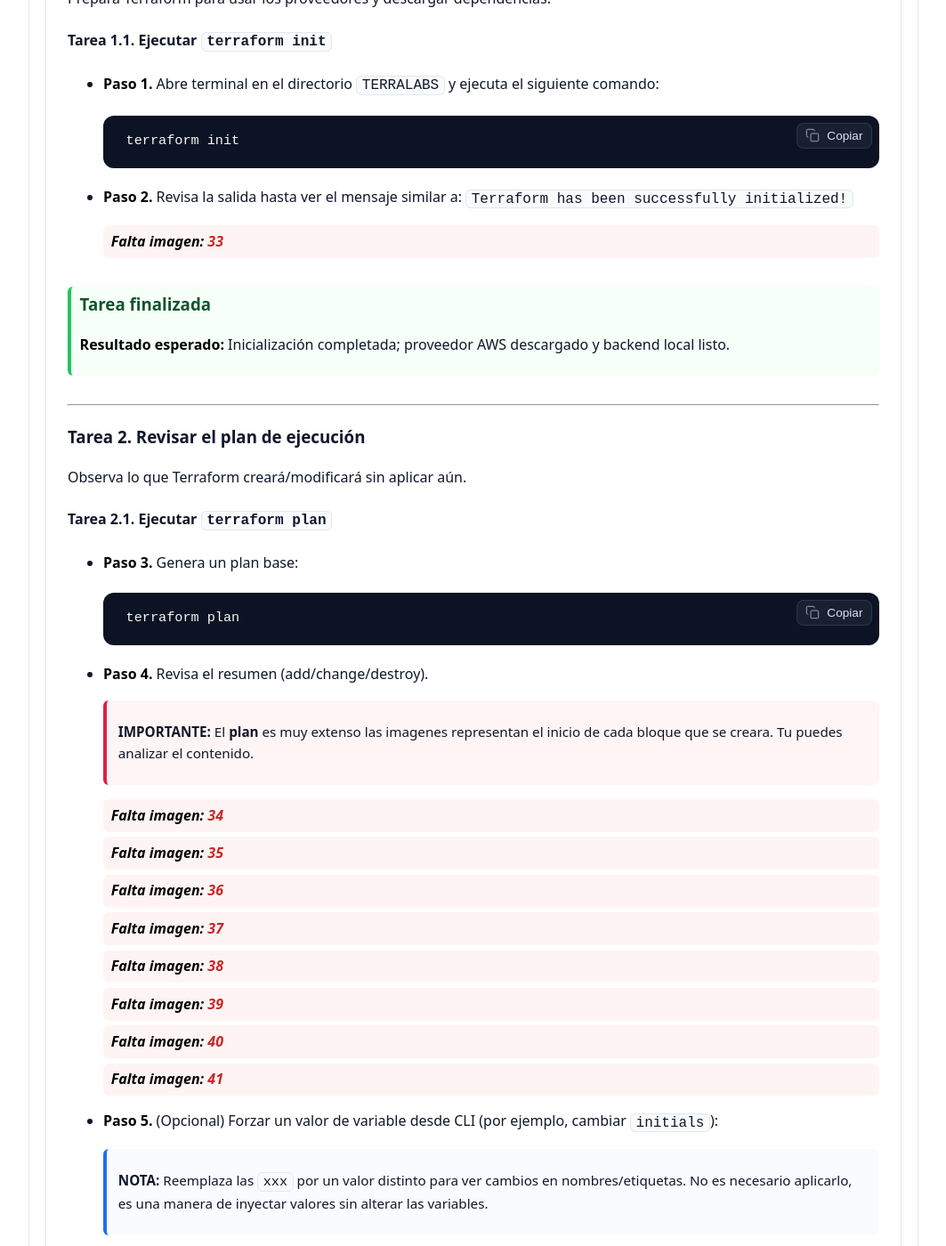
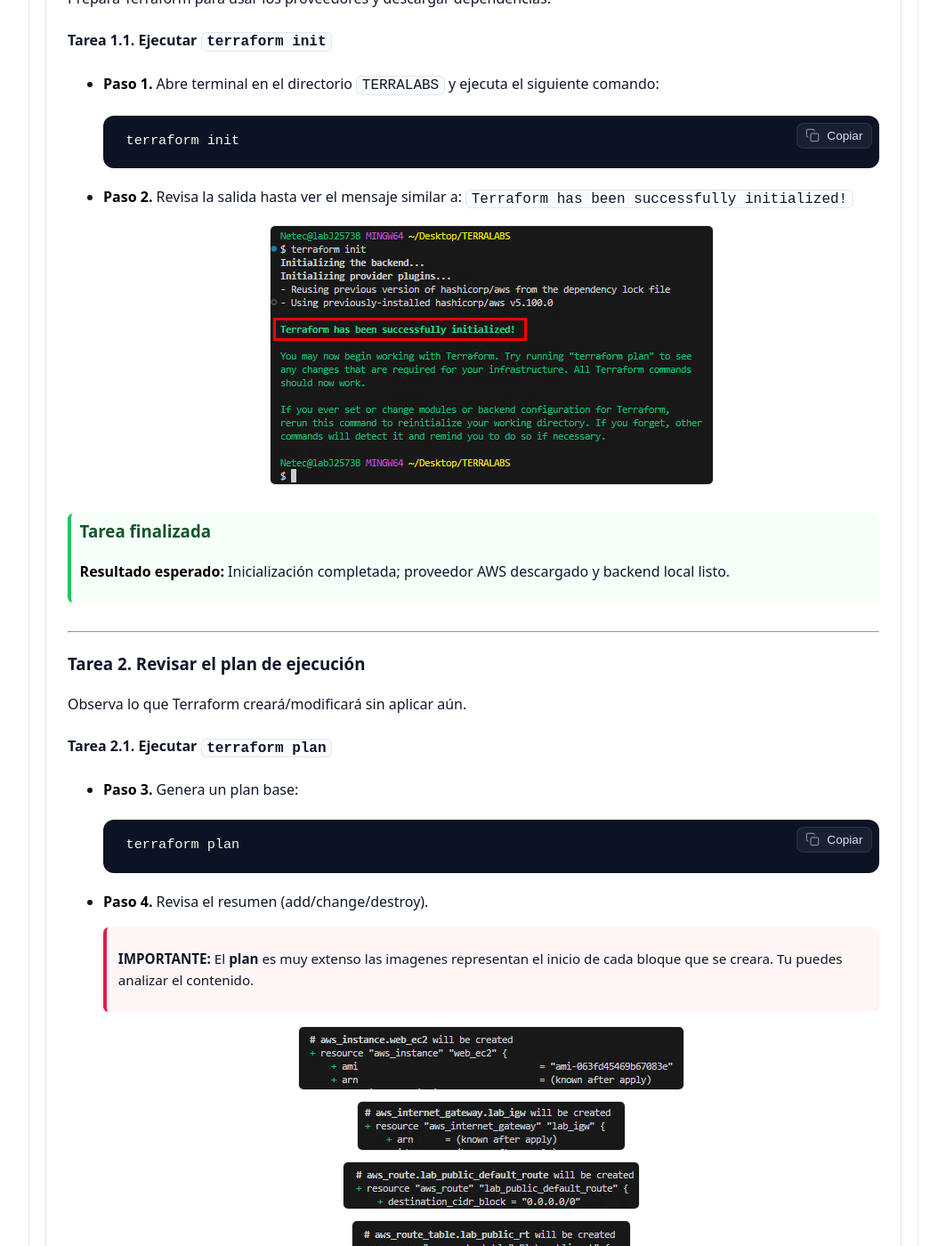
Before and after one commit to Netec-Mx/TRFRM_AWS_ESS, a Jekyll site: the page built from labs/lab6/lab6.md, in a window 1280 px wide and 1400 px high, scrolled down 1127 px. Shown: the whole window at 89% size, without its empty margins (108-1171 px from the left). Built offline with Jekyll 4.4.1, drawn with Linux system fonts in a browser that asks for light colours; some of the changed text lies outside the part shown.

Commit message:
ajuste de la logica de secuencia de imagenes

```diff
--- a/_includes/step_image.html
+++ b/_includes/step_image.html
@@ -15,36 +15,56 @@ Parámetros:
 {%- assign dir = include.dir | default: page.images_base -%}
 {%- assign ext = include.ext | default: "png" -%}
 {%- assign fig = include.figure | default: "false" -%}
-{%- assign start = include.start_at | default: 1 | plus: 0 -%}
 {%- assign missing_text = include.missing_text | default: "Falta imagen" -%}
+
+{%- comment -%}
+Cálculo del número de imagen (n)
+- Si pasas step/num, se usa ese valor.
+- Si no, se autoincrementa usando una variable global POR PÁGINA
+  llamada step_image_counter (NO usamos {% increment %}).
+{%- endcomment -%}
 
 {%- if include.step or include.num -%}
   {%- assign n = include.step | default: include.num | plus: 0 -%}
 {%- else -%}
-  {%- capture _i %}{% increment step_image_counter %}{% endcapture -%}
-  {%- assign n = _i | plus: start -%}
+  {%- assign start = include.start_at | default: 1 | plus: 0 -%}
+  {%- if step_image_counter -%}
+    {%- assign step_image_counter = step_image_counter | plus: 1 -%}
+  {%- else -%}
+    {%- assign step_image_counter = start -%}
+  {%- endif -%}
+  {%- assign n = step_image_counter -%}
 {%- endif -%}
 
 {%- capture p1 -%}{{ dir }}/{{ n }}.{{ ext }}{%- endcapture -%}
 {%- capture p2 -%}{{ dir }}/img{{ n }}.{{ ext }}{%- endcapture -%}
 
 {%- assign file = site.static_files | where: "path", p1 | first -%}
-{%- if file == nil -%}{%- assign file = site.static_files | where: "path", p2 | first -%}{%- endif -%}
+{%- if file == nil -%}
+  {%- assign file = site.static_files | where: "path", p2 | first -%}
+{%- endif -%}
 
-{%- assign alt = include.alt | default: " " | append: n -%}
+{%- assign alt = include.alt | default: "Paso " | append: n -%}
 
 {%- if file -%}
   {%- assign src = file.path | relative_url -%}
   {%- if fig == "true" -%}
-<figure class="step-figure"><img src="{{ src }}" alt="{{ alt }}" class="step-media"><figcaption>{{ alt }}</figcaption></figure>
+<figure class="step-figure">
+  <img src="{{ src }}" alt="{{ alt }}" class="step-media">
+  <figcaption>{{ alt }}</figcaption>
+</figure>
   {%- else -%}
 <img src="{{ src }}" alt="{{ alt }}" class="step-media">
   {%- endif -%}
 {%- else -%}
   {%- assign mode = include.mode | default: "block" -%}
   {%- if mode == "inline" -%}
-    <span class="img-missing img-missing--inline" aria-live="polite"><strong>{{ missing_text }}:</strong> {{ alt }}</span>
+<span class="img-missing img-missing--inline" aria-live="polite">
+  <strong>{{ missing_text }}:</strong> {{ alt }}
+</span>
   {%- else -%}
-    <span class="img-missing img-missing--block" aria-live="polite"><strong>{{ missing_text }}:</strong> {{ alt }}</span>
+<span class="img-missing img-missing--block" aria-live="polite">
+  <strong>{{ missing_text }}:</strong> {{ alt }}
+</span>
   {%- endif -%}
 {%- endif -%}
```
